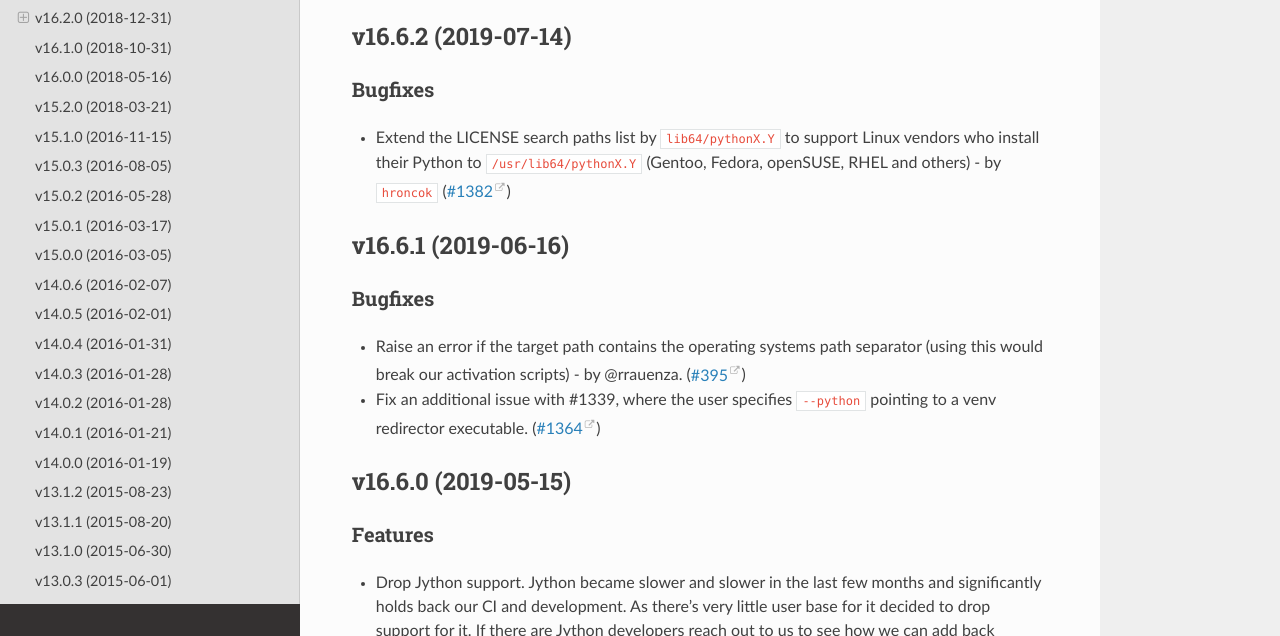
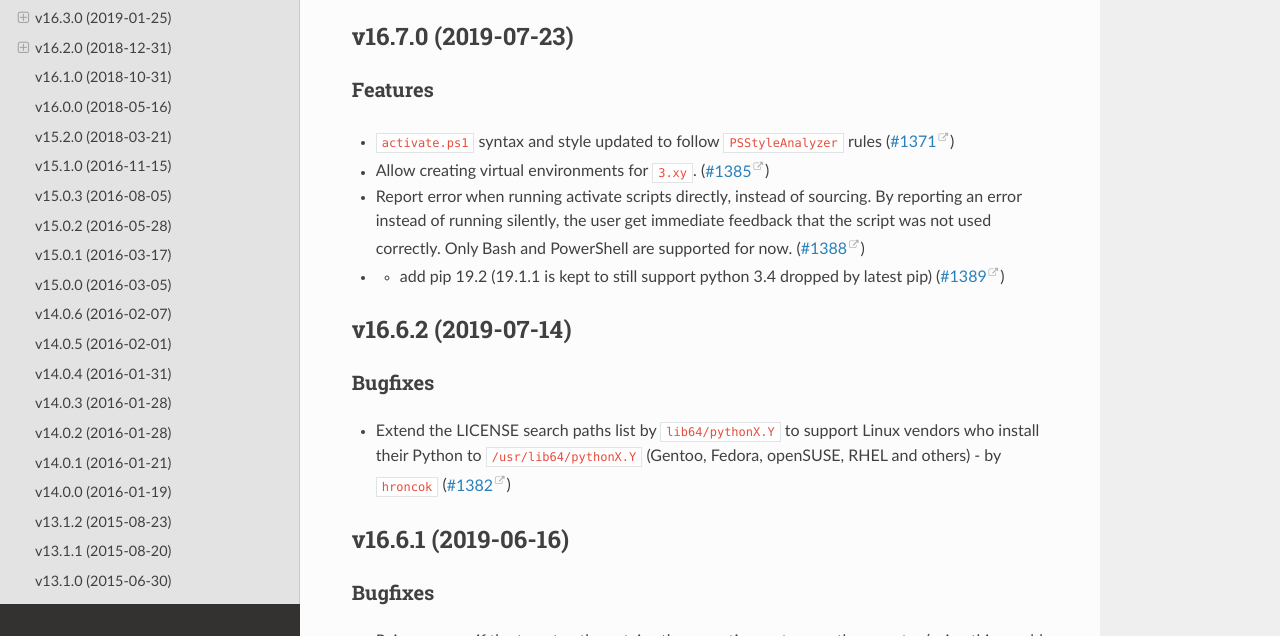
Before and after one commit to pypa/virtualenv, a Sphinx documentation site: the page built from docs/changes.rst, in a window 1280 px wide and 900 px high, cut to the strip 264-900 px from the top of the window. Built offline with Sphinx 7.4.7 and the Read the Docs theme 2.0.0, drawn with Linux system fonts in a browser that asks for light colours.

Commit message:
release 16.7.0

```diff
--- a/docs/changelog/1371.feature.rst
+++ /dev/null
@@ -1 +0,0 @@
-``activate.ps1`` syntax and style updated to follow ``PSStyleAnalyzer`` rules
--- a/docs/changelog/1385.feature.rst
+++ /dev/null
@@ -1 +0,0 @@
-Allow creating virtual environments for ``3.xy``.
--- a/docs/changelog/1388.feature.rst
+++ /dev/null
@@ -1 +0,0 @@
-Report error when running activate scripts directly, instead of sourcing. By reporting an error instead of running silently, the user get immediate feedback that the script was not used correctly. Only Bash and PowerShell are supported for now.
--- a/docs/changelog/1389.feature.rst
+++ /dev/null
@@ -1 +0,0 @@
-* add pip 19.2 (19.1.1 is kept to still support python 3.4 dropped by latest pip)
--- a/docs/changes.rst
+++ b/docs/changes.rst
@@ -4,6 +4,18 @@ Release History
 .. include:: _draft.rst
 
 .. towncrier release notes start
+
+v16.7.0 (2019-07-23)
+--------------------
+
+Features
+^^^^^^^^
+
+- ``activate.ps1`` syntax and style updated to follow ``PSStyleAnalyzer`` rules (`#1371 <https://github.com/pypa/virtualenv/issues/1371>`_)
+- Allow creating virtual environments for ``3.xy``. (`#1385 <https://github.com/pypa/virtualenv/issues/1385>`_)
+- Report error when running activate scripts directly, instead of sourcing. By reporting an error instead of running silently, the user get immediate feedback that the script was not used correctly. Only Bash and PowerShell are supported for now. (`#1388 <https://github.com/pypa/virtualenv/issues/1388>`_)
+- * add pip 19.2 (19.1.1 is kept to still support python 3.4 dropped by latest pip) (`#1389 <https://github.com/pypa/virtualenv/issues/1389>`_)
+
 
 v16.6.2 (2019-07-14)
 --------------------
```
